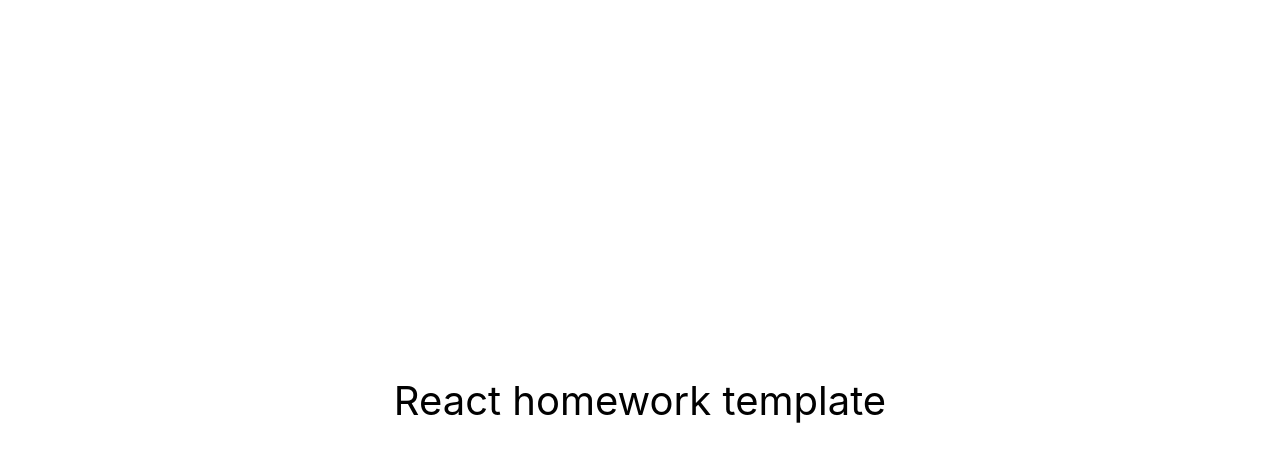
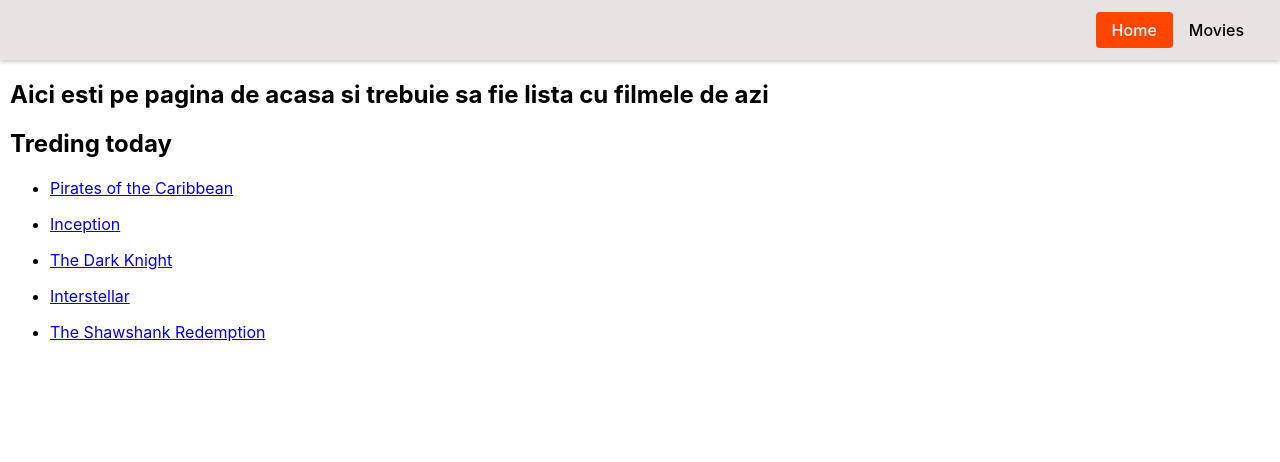
Before and after one commit to gavrila0909/goit-react-hw-05-movies, a React (Create React App) app: page / in a window 1280 px wide. Shown: the top 462 px of the page. Built offline with nearby package versions, Linux system fonts and the light colour scheme.

Commit message:
done base

```diff
--- a/package.json
+++ b/package.json
@@ -7,9 +7,12 @@
     "@testing-library/jest-dom": "^5.16.3",
     "@testing-library/react": "^12.1.4",
     "@testing-library/user-event": "^13.5.0",
+    "axios": "^1.6.8",
     "react": "^18.1.0",
     "react-dom": "^18.1.0",
+    "react-router-dom": "^6.23.0",
     "react-scripts": "5.0.1",
+    "styled-components": "^6.1.10",
     "web-vitals": "^2.1.3"
   },
   "scripts": {
--- /dev/null
+++ b/src/API.jsx
@@ -0,0 +1,41 @@
+// import { useState, useCallback } from 'react';
+// import axios from 'axios';
+
+// const useMovieAPI = () => {
+//     const [movies, setMovies] = useState([]);
+//     const URL = "https://api.themoviedb.org/3";
+//     const API_KEY = "ab57a424e6032b04c57d16cb953b0f53";
+
+//     const fetchMovies = useCallback(async () => {
+//         const fetchUrl = `${URL}/discover/movie?api_key=${API_KEY}`;
+//         try {
+//             const response = await axios.get(fetchUrl);
+//             const data = response.data.results;
+//             console.log(data);
+//             setMovies(data);
+//         } catch (error) {
+//             console.error('Error fetching movies:', error);
+//         }
+//     }, []);
+
+//     return { movies, fetchMovies };
+// };
+
+// export default useMovieAPI;
+
+
+const movies = [
+    { id: 1, name: "Pirates of the Caribbean" },
+    { id: 2, name: "Inception" },
+    { id: 3, name: "The Dark Knight" },
+    { id: 4, name: "Interstellar" },
+    { id: 5, name: "The Shawshank Redemption" }
+  ];
+
+ export const getMovies = () => {
+    return movies;
+ }
+
+ export const getMovieById = (movieId) => {
+    return movies.find((movie) => movie.id === movieId);
+ }
--- a/src/components/App.jsx
+++ b/src/components/App.jsx
@@ -1,16 +1,32 @@
+import { Routes, Route } from 'react-router-dom';
+import { Link } from './App.styled';
+import Home from '../pages/Home';
+import MovieDetails from '../pages/MovieDetails';
+import Movies from '../pages/Movies';
+import NotFound from '../pages/NotFound';
+import styles from './App.module.css';
+
 export const App = () => {
   return (
-    <div
-      style={{
-        height: '100vh',
-        display: 'flex',
-        justifyContent: 'center',
-        alignItems: 'center',
-        fontSize: 40,
-        color: '#010101'
-      }}
-    >
-      React homework template
-    </div>
+    <>
+      <header className={styles.header}>
+        <nav>
+          <Link to="/" end>
+            Home
+          </Link>
+          <Link to="./movies" end>
+            Movies
+          </Link>
+        </nav>
+      </header>
+      <section className={styles.routes}>
+        <Routes>
+          <Route path="/" element={<Home />}/>
+          <Route path="/movies" element={<Movies />} />
+          <Route path="/movies/:movieId" element={< MovieDetails />} />
+          <Route path="*" element={<NotFound />} />
+        </Routes>
+      </section>
+    </>
   );
 };
--- /dev/null
+++ b/src/components/App.module.css
@@ -0,0 +1,15 @@
+.header {
+  max-width: 100%;
+  height: 60px;
+  margin: 0px auto;
+  padding: 0 20px;
+  background-color: #e8e3e3;
+  box-shadow: 0px 2px 4px rgba(0, 0, 0, 0.2);
+  display: flex;
+  justify-content: flex-end;
+  align-items: center;
+}
+
+.routes {
+    margin: 10px;
+}
--- /dev/null
+++ b/src/components/App.styled.js
@@ -0,0 +1,16 @@
+import styled from "styled-components";
+import { NavLink } from "react-router-dom";
+
+
+export const Link = styled(NavLink)`
+  padding: 8px 16px;
+  border-radius: 4px;
+  text-decoration: none;
+  color: black;
+  font-weight: 500;
+
+  &.active {
+    color: white;
+    background-color: orangered;
+  }
+`;
--- /dev/null
+++ b/src/components/TredingToday.jsx
@@ -0,0 +1,24 @@
+import { Link } from "react-router-dom";
+
+const TredingToday =({movies})  => {
+     console.log(movies);
+  return (
+
+
+    <>
+
+      <h2>Treding today</h2>
+      <ul>
+        {movies.map(movie => (
+          <li key={movie.id}>
+            <Link to={`/movies/${movie.id}`}>
+              <p>{`${movie.name}`}</p>
+            </Link>
+          </li>
+        ))}
+      </ul>
+    </>
+  );
+};
+
+export default TredingToday;
--- a/src/index.js
+++ b/src/index.js
@@ -1,10 +1,13 @@
 import React from 'react';
 import ReactDOM from 'react-dom/client';
+import { BrowserRouter } from 'react-router-dom';
 import { App } from 'components/App';
 import './index.css';
 
 ReactDOM.createRoot(document.getElementById('root')).render(
   <React.StrictMode>
-    <App />
+    <BrowserRouter>
+      <App />
+    </BrowserRouter>
   </React.StrictMode>
 );
--- /dev/null
+++ b/src/pages/Home.jsx
@@ -0,0 +1,15 @@
+import TredingToday from 'components/TredingToday';
+import { getMovies } from '../API';
+const Home = () => {
+  const movies = getMovies();
+  return (
+    <main>
+      <h2>
+        Aici esti pe pagina de acasa si trebuie sa fie lista cu filmele de azi
+      </h2>
+      <TredingToday movies={movies} />
+    </main>
+  );
+};
+
+export default Home;
--- /dev/null
+++ b/src/pages/MovieDetails.jsx
@@ -0,0 +1,14 @@
+import { useParams } from "react-router-dom";
+import { getMovieById } from "../API";
+
+const MovieDetails = () => {
+    const {id} = useParams();
+    const movie = getMovieById(id);
+    return (
+        <main>
+           <h2>Detalii film</h2>
+        </main>
+    )
+}
+
+export default MovieDetails;
--- /dev/null
+++ b/src/pages/Movies.jsx
@@ -0,0 +1,11 @@
+import React from 'react';
+
+ const Movies = () => {
+
+
+    return (
+        <div><h1>Aici sunt filmele</h1></div>
+    )
+}
+
+export default Movies;
--- /dev/null
+++ b/src/pages/NotFound.jsx
@@ -0,0 +1,13 @@
+import React from 'react';
+
+ const NotFound = () => {
+  return (
+    <main style={{ textAlign: 'center' }}>
+      <b style={{ fontSize: 64 }}>404</b>
+      <p>Sorry, we couldn't find that page...</p>
+    </main>
+  );
+};
+
+
+export default NotFound;
```
Also changed, not shown: 1 other file (tests, documents, lock files or other folders).
